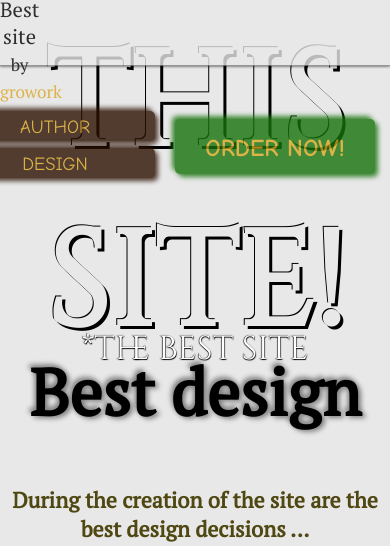
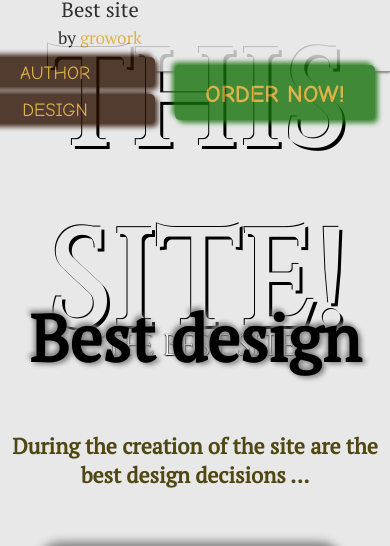
Before and after one commit to growork/sale_site, a plain HTML site: page index.html in a window 390 px wide. Shown: the part 214-760 px from the top of the page. Drawn offline with Linux system fonts and the light colour scheme.

Commit message:
Fix responsive header & top menu(1330px)

```diff
--- a/css/style.css
+++ b/css/style.css
@@ -30,7 +30,7 @@
 	color: #f7ff80;
 }
 
-@media (max-width: 1250px) {
+@media (max-width: 1330px) {
 	.top-menu-buttons {
 		width: 700px;
 		margin-top: 0;
--- a/css/text.css
+++ b/css/text.css
@@ -37,7 +37,7 @@ body {
 
 .text-small {
 	display: block;
-	font-size: 25pt;
+	font-size: 1.6em;
 	text-align: center;
 	color: white;
 	text-shadow: .5px .5px 1px black, -.5px -.5px 1px black;
@@ -51,7 +51,7 @@ body {
 
 .developer-name {
 	text-align: center;
-	font-size: 4vmin;
+	font-size: 2em;
 	margin: 0 auto;
 }
 
--- a/css/top-menu.css
+++ b/css/top-menu.css
@@ -1,6 +1,6 @@
 .top-menu {
 	width: 100%;
-	height: 10vh;
+	height: 90px;
 	background: rgb(232, 232, 232);
 	opacity: .8;
 	position: sticky;
@@ -14,7 +14,7 @@
 }
 
 .top-menu-text {
-	width: 10vw;
+	width: 200px;
 	margin: 15px 0 0 0;
 	float: left;
 	font-size: 1.1em;
```
